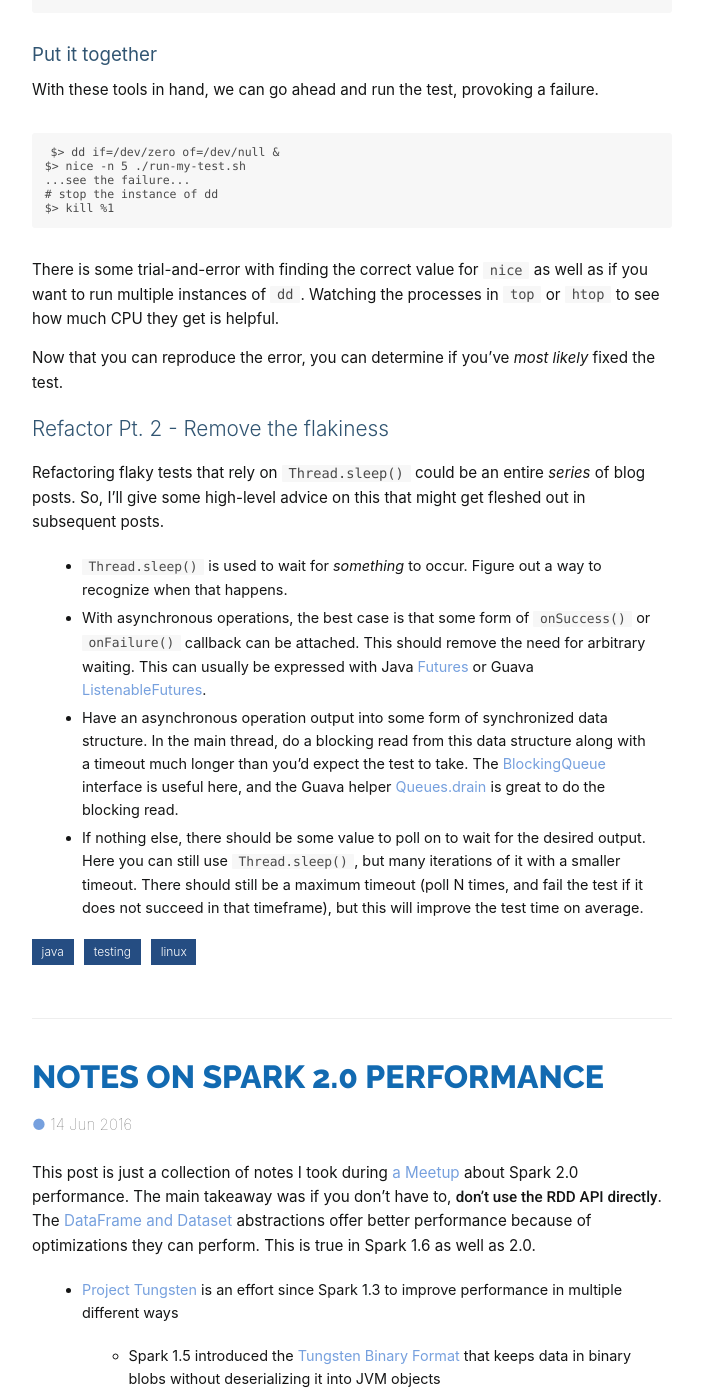
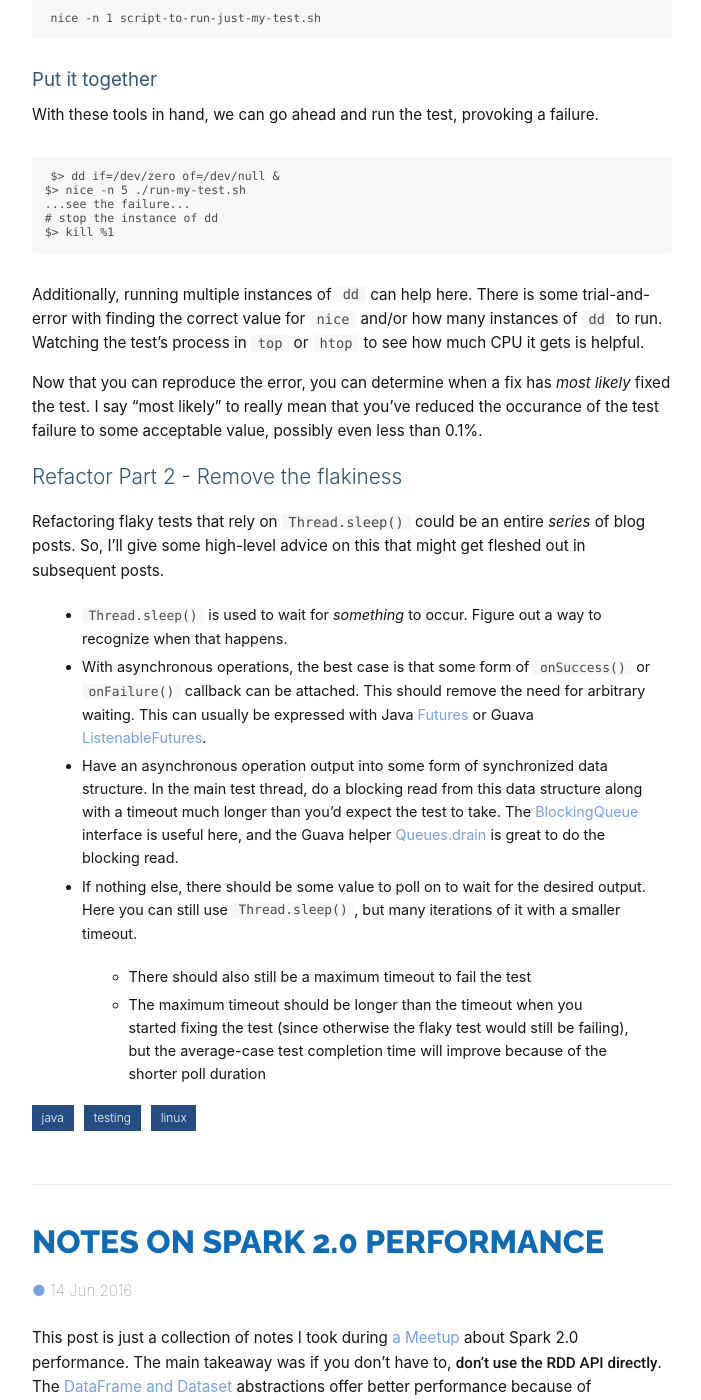
Before and after one commit to matthew-dailey/matthew-dailey.github.io, a Jekyll site: the page built from index.html, in a window 1280 px wide and 1400 px high, scrolled down 1282 px. Shown: the whole window, without its empty margins (288-989 px from the left). Built offline with Jekyll 4.4.1, drawn with Linux system fonts in a browser that asks for light colours; some web fonts are replaced; the list of posts is cut into pages by our own code; some of the changed text lies outside the part shown.

Commit message:
Final edits for breaking-sleeping-tests

````diff
--- a/_posts/2016-07-09-breaking-sleeping-tests.markdown
+++ b/_posts/2016-07-09-breaking-sleeping-tests.markdown
@@ -12,16 +12,17 @@
 * `Thread.sleep()` calls in the test
 * A too-short timeout for some part of the test
 
-The reason these problems crop up on CI is that the CI machine's CPU tends to be fully utilized (or over-utilized).  In that case, the `Thread.sleep()` calls tend to not last long enough, and same thing for the timeouts.
+The reason these problems crop up on CI is that the CI machine's CPU tends to be fully utilized (or over-utilized).  In that case, the timeouts or `Thread.sleep()` calls tend to not last long enough.
 
-These tests need to be refactored, but how does one go about doing that?
+Let's look at scenarios with `Thread.sleep()`.  These tests need to be refactored, but how does one go about doing that?  The first step is always reproducing the failure.
 
-## Refactor Pt. 1 - Reproducing the Failure
+## Refactor Part 1 - Reproducing the Failure
+
+I very recently figured out a simple way to reproduce these failures with the help of a few Linux commands (which also work on OS X).  To start, I would suggest running in a VM allocated with only 1 CPU.  [Vagrant](https://www.vagrantup.com/docs/getting-started/) is a good tool to help with that.
 
 ### tool - dd
-I very recently figured out a simple way to reproduce these failures with the help of a few Linux commands.  To start, I would suggest running in a VM allocated with only 1 CPU.  [Vagrant](https://www.vagrantup.com/docs/getting-started/) is a good tool to help with that.
 
-Now for a simple way to start eating up CPU cycles.  The [`dd`](http://man7.org/linux/man-pages/man1/dd.1.html) command can be used in a clever way to completely use one CPU.
+First, we need a simple way to start eating up CPU cycles.  The [`dd`](http://man7.org/linux/man-pages/man1/dd.1.html) command can be used in a clever way to completely use one CPU.
 
 ```
 dd if=/dev/zero of=/dev/null
@@ -51,15 +52,17 @@
 $> kill %1
 ```
 
-There is some trial-and-error with finding the correct value for `nice` as well as if you want to run multiple instances of `dd`.  Watching the processes in `top` or `htop` to see how much CPU they get is helpful.
+Additionally, running multiple instances of `dd` can help here.  There is some trial-and-error with finding the correct value for `nice` and/or how many instances of `dd` to run.  Watching the test's process in `top` or `htop` to see how much CPU it gets is helpful.
 
-Now that you can reproduce the error, you can determine if you've _most likely_ fixed the test.
+Now that you can reproduce the error, you can determine when a fix has _most likely_ fixed the test.  I say "most likely" to really mean that you've reduced the occurance of the test failure to some acceptable value, possibly even less than 0.1%.
 
-## Refactor Pt. 2 - Remove the flakiness
+## Refactor Part 2 - Remove the flakiness
 
 Refactoring flaky tests that rely on `Thread.sleep()` could be an entire _series_ of blog posts.  So, I'll give some high-level advice on this that might get fleshed out in subsequent posts.
 
 * `Thread.sleep()` is used to wait for _something_ to occur.  Figure out a way to recognize when that happens.
 * With asynchronous operations, the best case is that some form of `onSuccess()` or `onFailure()` callback can be attached.  This should remove the need for arbitrary waiting.  This can usually be expressed with Java [Futures](https://docs.oracle.com/javase/7/docs/api/java/util/concurrent/Future.html) or Guava [ListenableFutures](https://github.com/google/guava/wiki/ListenableFutureExplained).
-* Have an asynchronous operation output into some form of synchronized data structure.  In the main thread, do a blocking read from this data structure along with a timeout much longer than you'd expect the test to take.  The [BlockingQueue](https://docs.oracle.com/javase/7/docs/api/java/util/concurrent/BlockingQueue.html) interface is useful here, and the Guava helper [Queues.drain](https://google.github.io/guava/releases/19.0/api/docs/com/google/common/collect/Queues.html#drain(java.util.concurrent.BlockingQueue,%20java.util.Collection,%20int,%20long,%20java.util.concurrent.TimeUnit)) is great to do the blocking read.
-* If nothing else, there should be some value to poll on to wait for the desired output.  Here you can still use `Thread.sleep()`, but many iterations of it with a smaller timeout.  There should still be a maximum timeout (poll N times, and fail the test if it does not succeed in that timeframe), but this will improve the test time on average.
+* Have an asynchronous operation output into some form of synchronized data structure.  In the main test thread, do a blocking read from this data structure along with a timeout much longer than you'd expect the test to take.  The [BlockingQueue](https://docs.oracle.com/javase/7/docs/api/java/util/concurrent/BlockingQueue.html) interface is useful here, and the Guava helper [Queues.drain](https://google.github.io/guava/releases/14.0/api/docs/com/google/common/collect/Queues.html#drain(java.util.concurrent.BlockingQueue,%20java.util.Collection,%20int,%20long,%20java.util.concurrent.TimeUnit)) is great to do the blocking read.
+* If nothing else, there should be some value to poll on to wait for the desired output.  Here you can still use `Thread.sleep()`, but many iterations of it with a smaller timeout.
+  * There should also still be a maximum timeout to fail the test
+  * The maximum timeout should be longer than the timeout when you started fixing the test (since otherwise the flaky test would still be failing), but the average-case test completion time will improve because of the shorter poll duration
````
